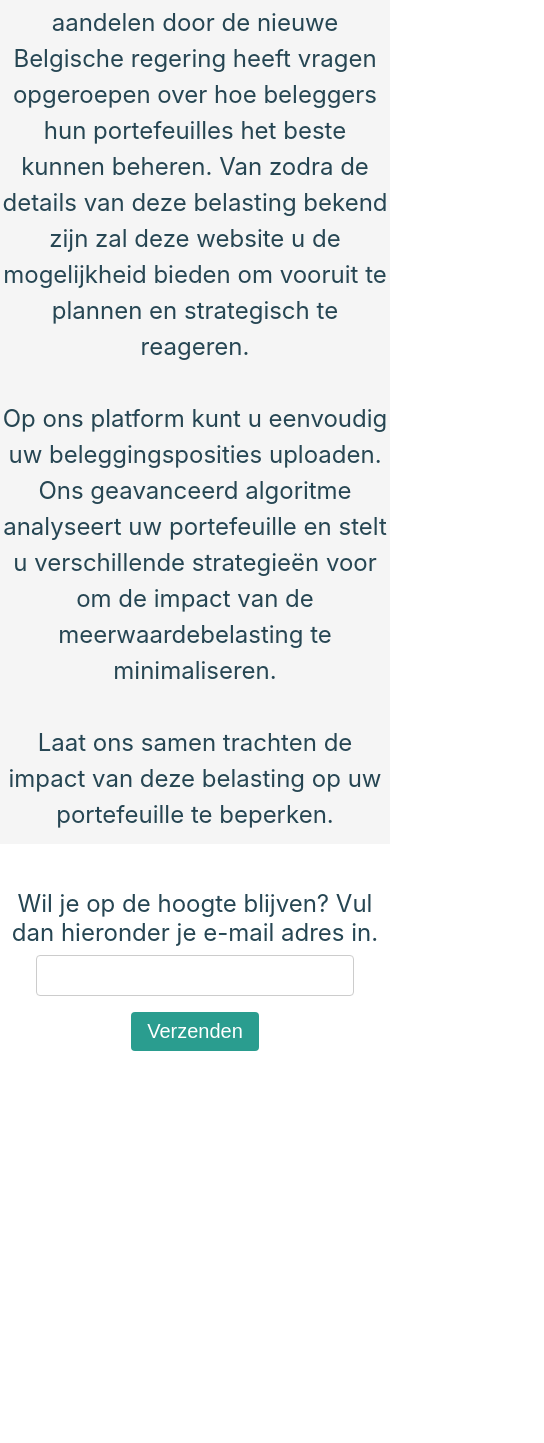
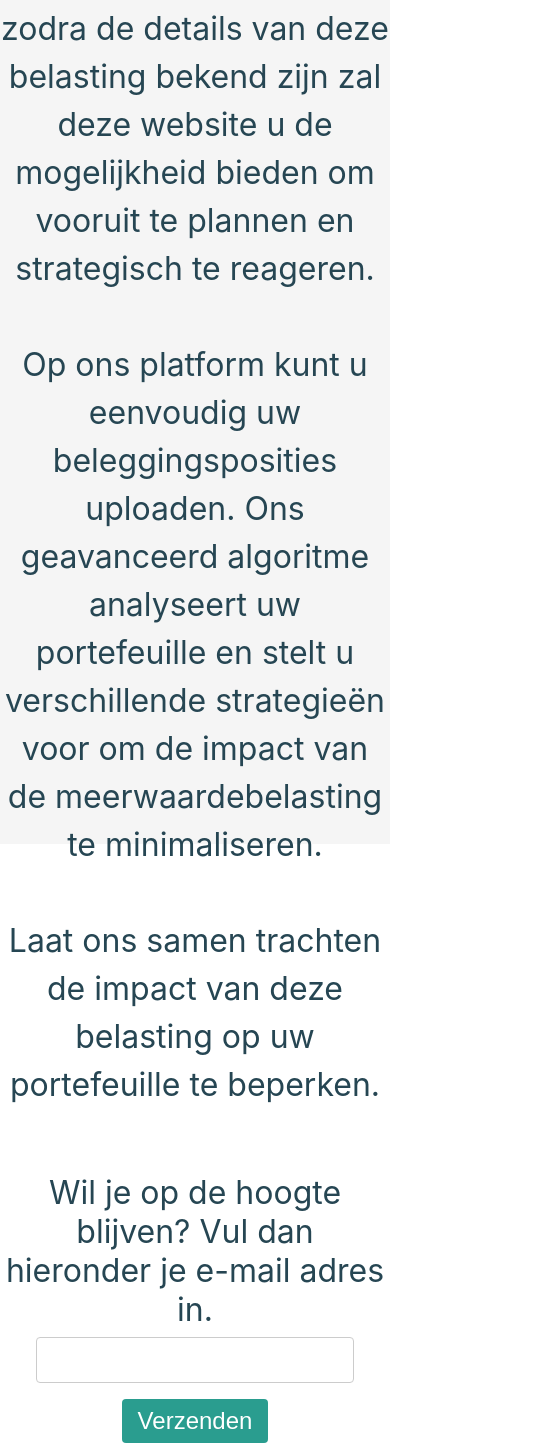
Before and after one commit to KoenSteurs1/Playground, a React (Vite) app: page / in a window 390 px wide. Shown: the whole page, 544 px wide, since content can reach past the window. Before the commit the page ends 1051 px from the top, so only its background shows below. Built offline with nearby package versions, Linux system fonts and the light colour scheme.

Commit message:
font size op smartphone

```diff
--- a/components/Placeholder.css
+++ b/components/Placeholder.css
@@ -79,22 +79,22 @@
   /* Media query voor smartphones */
 @media (max-width: 768px) {
   .placeholder-title {
+    font-size: 2.5rem;
+  }
+
+  .placeholder-text {
     font-size: 2rem;
   }
 
-  .placeholder-text {
+  .email-form label {
+    font-size: 2rem;
+  }
+
+  .email-form input {
     font-size: 1.5rem;
   }
 
-  .email-form label {
+  .email-form button {
     font-size: 1.5rem;
   }
-
-  .email-form input {
-    font-size: 1.25rem;
-  }
-
-  .email-form button {
-    font-size: 1.25rem;
-  }
 }
```
